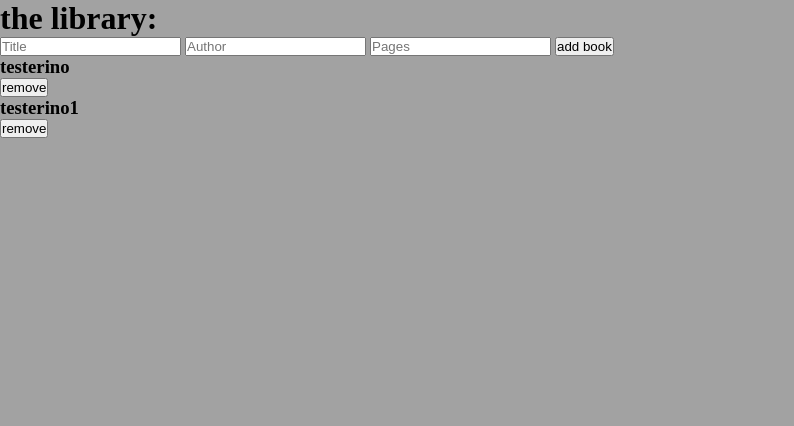
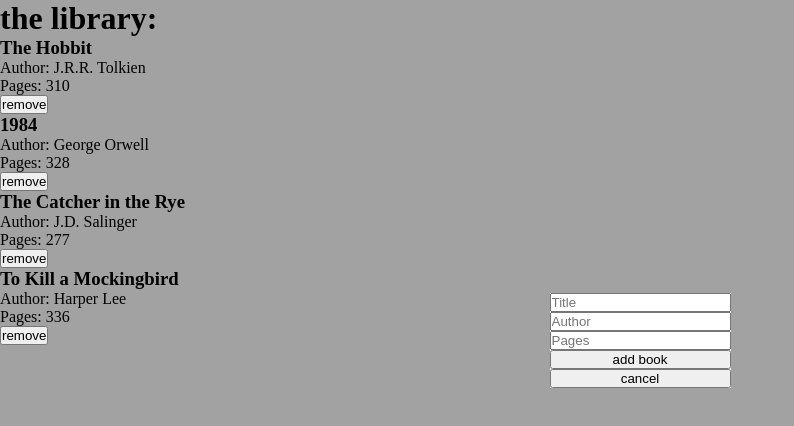
Before and after one commit to Gagipose/Book-objects---theOdinProject, a plain HTML site: page src/index.html in a window 1280 px wide. Shown: the whole page, without its empty margins (0-794 px from the left). Drawn offline with Linux system fonts and the light colour scheme.

Commit message:
style adjustments and arranging

```diff
--- a/src/data.js
+++ b/src/data.js
@@ -1,6 +1,6 @@
 
 // so website can remember library
-export let myLibrary = [];
+let myLibrary = [];
 
 
 // new book template + unique id
@@ -17,7 +17,7 @@ function Book(title, author, pages) {
 };
 
 // make new book + add to array for management
-export function addBookToLibrary(title, author, pages) {
+function addBookToLibrary(title, author, pages) {
     const newBook = new Book(title, author, pages);
     myLibrary.push(newBook);
     console.log(`
@@ -27,8 +27,8 @@ export function addBookToLibrary(title, author, pages) {
         `)
 };
 
-// ****change so it uses unique id later****
-export function removeBookFromLibrary(id) {
+
+function removeBookFromLibrary(id) {
     //find and remove
     const selectByID = myLibrary.findIndex(book => book.id === id);
 
@@ -36,6 +36,6 @@ export function removeBookFromLibrary(id) {
     myLibrary.splice(selectByID, 1);
 }
 
-
+export {removeBookFromLibrary, addBookToLibrary, myLibrary}
 
 // ---- FOR TESTING: ----
--- a/src/index.html
+++ b/src/index.html
@@ -13,13 +13,16 @@
         </h1>
     </header>
     <main>
-        <form id="book-form">
+        <dialog open>
+            <form id="book-form">
             <input class="title-input" name="title" value="" placeholder="Title" required>
-            <input class="author-input" name="author" value="" placeholder="Author" required>
-            <input class="pages-input" name="pages" type="number" value="" min="1" placeholder="Pages" required>
+                <input class="author-input" name="author" value="" placeholder="Author" required>
+                <input class="pages-input" name="pages" type="number" value="" min="1" placeholder="Pages" required>
 
-            <button type="submit">add book</button>
-        </form>
+                <button type="submit">add book</button>
+                <button type="button">cancel</button>
+            </form>
+        </dialog>
         <section id="library">
             <ul id="library-list"></ul>
         </section>
--- a/src/script.js
+++ b/src/script.js
@@ -1,20 +1,16 @@
+// ---- IMPORTS ----
+
 import * as library from "./data.js";
 import { displayLibrary } from "./ui.js";
 
 
-library.addBookToLibrary("testerino", "bananski Jr", 70);
-library.addBookToLibrary("testerino1", "bananski Jr", 71);
+
+// ---- DOM SETUP ----
+const bookForm = document.getElementById("book-form");
+const libraryList = document.getElementById("library-list");
 
 
-displayLibrary(library.myLibrary);
-
-// make book form submit
-const submitBook = document.getElementById("book-form");
-submitBook.addEventListener("submit", event => { // on sumbit:
-    event.preventDefault(); // disable default behavior
-    addBookFromInput(event); // take input and add to Array
-});
-
+// ---- FUNCTIONS ----
 // make user input add to array
 function addBookFromInput(event) {
     const form = event.target;
@@ -31,11 +27,24 @@ function addBookFromInput(event) {
     console.log(title);
 };
 
+// remove book on klick
+function removeBtn(id) {
+    library.removeBookFromLibrary(id);
+
+    displayLibrary(library.myLibrary);
+}
+
+
+// ---- EVENT LISTENERS ----
+
+// make book form submit
+bookForm.addEventListener("submit", event => { // on sumbit:
+    event.preventDefault(); // disable default behavior
+    addBookFromInput(event); // take input and add to Array
+});
 
 // make remove Btn remove --- note: triggers when whole list is clicked
 // use bubbeling to see what element go clicked then use .closest
-const libraryList = document.getElementById("library-list");
-
 libraryList.addEventListener("click", event => {
     console.log(event.target.matches("#remove-book-btn"));
     if (!event.target.matches("#remove-book-btn")) return;
@@ -50,9 +59,12 @@ libraryList.addEventListener("click", event => {
 
 });
 
-// remove book on klick
-function removeBtn(id) {
-    library.removeBookFromLibrary(id);
 
-    displayLibrary(library.myLibrary);
-}
+// ---- CALLING FUNCTIONS ----
+//bugfixers
+library.addBookToLibrary("The Hobbit", "J.R.R. Tolkien", 310);
+library.addBookToLibrary("1984", "George Orwell", 328);
+library.addBookToLibrary("The Catcher in the Rye", "J.D. Salinger", 277);
+library.addBookToLibrary("To Kill a Mockingbird", "Harper Lee", 336);
+
+displayLibrary(library.myLibrary);
--- a/src/style.css
+++ b/src/style.css
@@ -32,6 +32,18 @@ body {
   background-color: rgb(162, 162, 162);
 }
 
+dialog {
+  display: flex;
+  justify-self: center;
+  margin-top: 20%;
+  border: 0;
+}
+
+dialog > * {
+  display: flex;
+  flex-direction: column;
+}
+
 /* --- Layout / grid --- */
 
 /* --- HEADER --- */
--- a/src/ui.js
+++ b/src/ui.js
@@ -7,7 +7,8 @@ function displayLibrary(libraryArray) {
         .map(book => `
             <li id=${book.id}>
             <h3>${book.title}</h3>
-            <p></p>
+            <p>Author: ${book.author}</p>
+            <p>Pages: ${book.pages}</p>
             <button id="remove-book-btn">remove</button>
             </li>
             `)
```
